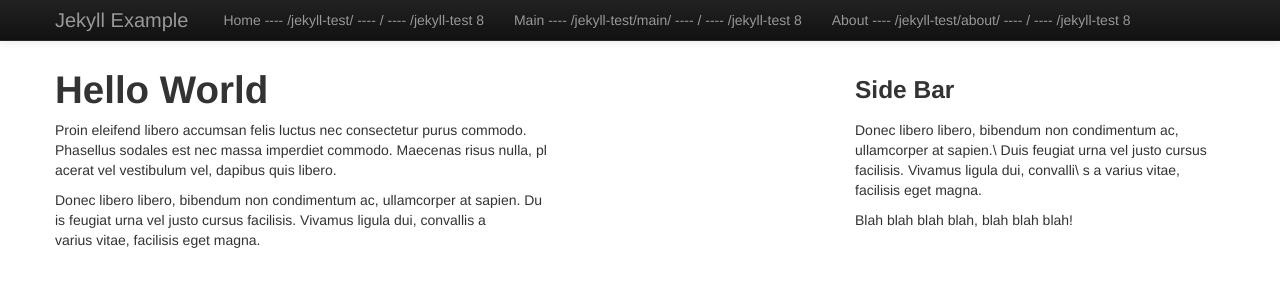
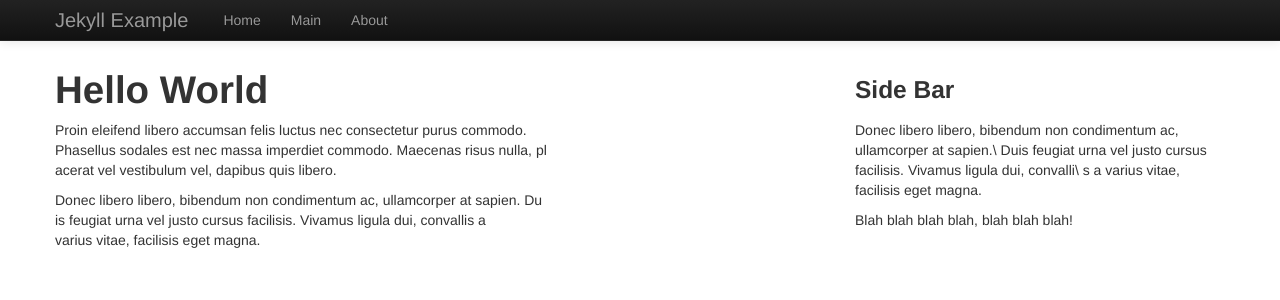
Before and after one commit to andrew-drake/jekyll-test, a Jekyll site: the page built from index.md, in a window 1280 px wide. Shown: the top 300 px of the page. Built offline with Jekyll 4.4.1, drawn with Linux system fonts in a browser that asks for light colours; Markdown is read by kramdown in place of the engine named in the settings.

Commit message:
testing testing

```diff
--- a/_includes/header.html
+++ b/_includes/header.html
@@ -36,10 +36,9 @@ v-collapse">
           <a class="brand" href="/jekyll-test/">{{ site.name }}</a>
           <div class="nav-collapse collapse">
 			<ul class='nav'>
-				{% assign url = "/jekyll-test" |append: link.url %}
 				{% for link in site.navigation %}
-				<li {% if page.url == url %}class="active"{% endif %}>
-				    <a href="{{link.url}}" title="{{link.title}}">{{link.text}} ---- {{link.url}} ---- {{page.url}} ---- {{url}} 8 </a>
+				<li {% if page.url == "/jekyll-test"link.url %}class="active"{% endif %}>
+				    <a href="{{link.url}}" title="{{link.title}}">{{link.text}}</a>
 				</li>
 				{% endfor %}
 			</ul>
```
